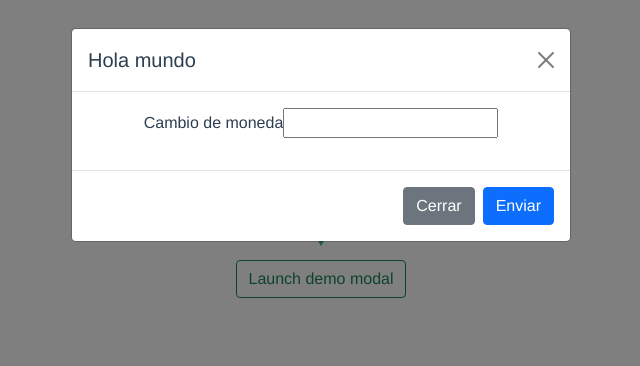
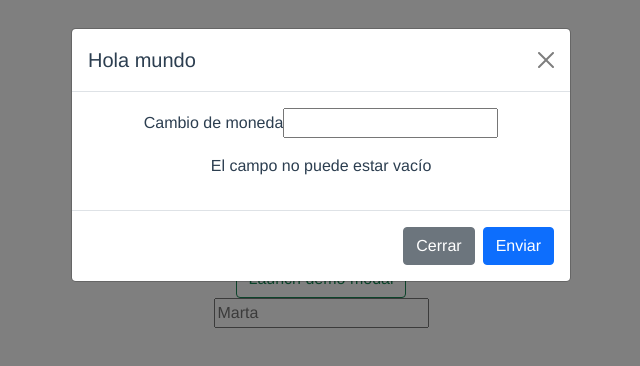
Before and after one commit to MartaCamacho/m10slot, a Vue app: page / in a window 1280 px wide. Both pictures are taken after a click on the button "Launch demo modal". Shown: the top 366 px of the page, without its empty margins (319-959 px from the left). Built offline with nearby package versions, Linux system fonts and the light colour scheme.

Commit message:
2 different ways to do it

```diff
--- /dev/null
+++ b/src/components/Modal.vue
@@ -0,0 +1,14 @@
+<template>
+    <input :type="type"
+           :value="value"
+           :class="class1"
+           :id="id"
+           :placeholder="placeholder"
+            @input="$emit('input', $event.target.value)" :autocomplete="autocomplete" />
+
+</template>
+<script>
+export default {
+    props: ['value', 'class1', 'id', 'type', 'placeholder', 'autocomplete']
+}
+</script>
--- a/src/components/ModalBootstrap.vue
+++ b/src/components/ModalBootstrap.vue
@@ -10,7 +10,13 @@
               <slot name="header"></slot>
             </div>
             <div class="modal-body">
-              <slot name="body"></slot>
+              <slot name="body" v-bind="changeInput(number)"></slot>
+              <p v-if="number !== ''" >
+                El cambio de {{number}}€ es de <span> {{dollar}}$ </span>
+              </p>
+              <p v-if="number === ''" >
+                El campo no puede estar vacío
+              </p>
             </div>
             <div class="modal-footer">
               <slot name="footer"></slot>
--- a/src/components/Pare.vue
+++ b/src/components/Pare.vue
@@ -1,6 +1,6 @@
 <template>
   <div class="Pare">
-    <ModalBootstrap  @msg="msgPadre = $event">
+    <ModalBootstrap  @msg="msgPadre = $event" :number="number">
       <template v-slot:header>
         <h5 class="modal-title" id="exampleModalLabel">Hola mundo</h5>
         <button type="button" @click="theAlert()" class="btn-close" data-bs-dismiss="modal" aria-label="Close"></button>
@@ -12,9 +12,11 @@
       </template>
       <template v-slot:footer>
         <button type="button" class="btn btn-secondary" data-bs-dismiss="modal">Cerrar</button>
-        <button @click="theMessage(number)" class="btn btn-primary">Enviar</button>
+        <button class="btn btn-primary">Enviar</button>
       </template>
     </ModalBootstrap>
+    <Modal v-model="prueba" :class1="'inputClass'" :id="'inputId'" :type="'text'" :placeholder="'Marta'" :autocomplete="'off'">
+    </Modal>
   </div>
 </template>
 
--- a/src/scripts/ModalBootstrap.js
+++ b/src/scripts/ModalBootstrap.js
@@ -1,11 +1,18 @@
 export default {
-    name: 'ModalBootstrap',
-    props: {
-      msg: ''
-    },
-    data() {
-        return {
-          msg: ''
-        }
-    },
+  name: "ModalBootstrap",
+  props: {
+    number: "",
+    msg: "",
+  },
+  data() {
+    return {
+      euros: "",
+      dollar: "",
+    };
+  },
+  methods: {
+    changeInput(number) {
+      this.dollar = number * 1.23;
+    }
   }
+};
--- a/src/scripts/Pare.js
+++ b/src/scripts/Pare.js
@@ -1,24 +1,20 @@
 import ModalBootstrap from '../components/ModalBootstrap.vue';
+import Modal from '../components/Modal.vue';
 
 export default {
     name: 'Pare',
     components: {
-    ModalBootstrap
+    ModalBootstrap,
+    Modal
   },
     data() {
         return {
             number: '',
-            msg: ''
+            msg: '',
+            prueba: ''
         }
     },
         methods: {
-        theMessage: function(number) {
-            if(number == isNaN || number =="") {
-                return  this.msg = `Introduce un número válido`
-            } else {
-                return  this.msg = `El cambio de ${number}€ en dólares son ${(number * 1.23).toFixed(2)}$`
-            }
-        },
         theAlert: function() {
             return alert('Heu tancat el Modal')
         }
```
